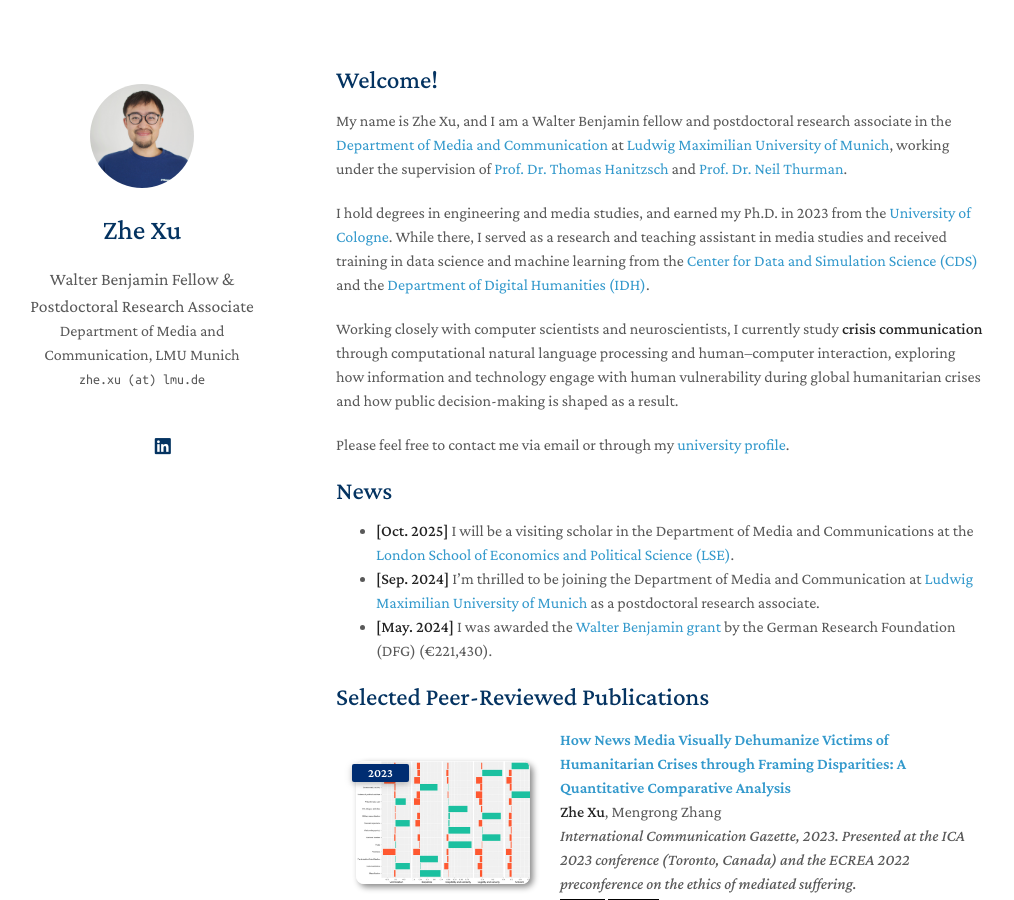
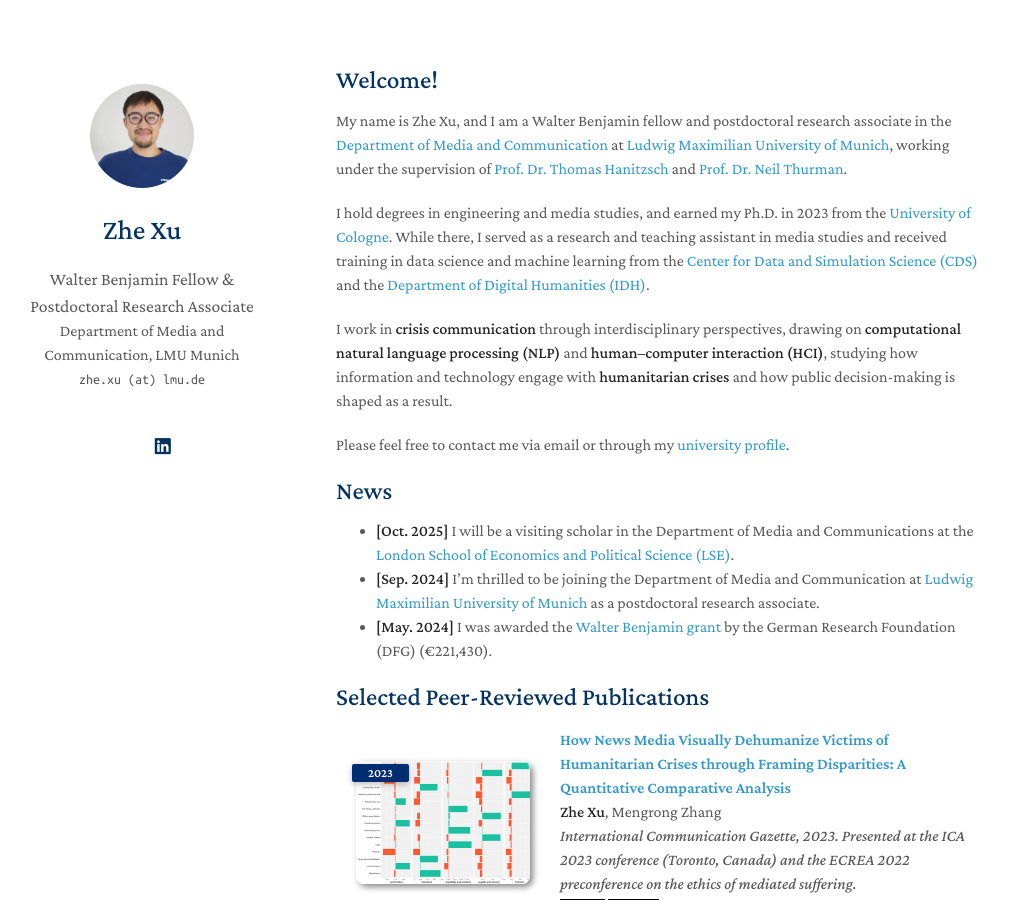
Before and after one commit to zhexuphd/home, a Jekyll site: the page built from index.md, in a window 1280 px wide and 900 px high. Shown: the whole window, without its empty margins (134-1148 px from the left). Built offline with Jekyll 4.4.1, drawn with Linux system fonts in a browser that asks for light colours; a style sheet for code colours, icons or effects is not loaded; our own code applies the rules of GitHub Pages for plain Markdown files.

Commit message:
Update index.md

```diff
--- a/index.md
+++ b/index.md
@@ -7,7 +7,7 @@
 
 I hold degrees in engineering and media studies, and earned my Ph.D. in 2023 from the [University of Cologne](https://www.uni-koeln.de/en/). While there, I served as a research and teaching assistant in media studies and received training in data science and machine learning from the [Center for Data and Simulation Science (CDS)](https://cds.uni-koeln.de/en/) and the [Department of Digital Humanities (IDH)](https://dh.phil-fak.uni-koeln.de/).
 
-Working closely with computer scientists and neuroscientists, I currently study **crisis communication** through computational natural language processing and human–computer interaction, exploring how information and technology engage with human vulnerability during global humanitarian crises and how public decision-making is shaped as a result.
+I work in **crisis communication** through interdisciplinary perspectives, drawing on **computational natural language processing (NLP)** and **human–computer interaction (HCI)**, studying how information and technology engage with **humanitarian crises** and how public decision-making is shaped as a result.
 
 Please feel free to contact me via email or through my [university profile](https://www.ifkw.uni-muenchen.de/organisation/personen/mitarbeiter/xu_zhe/index.html).
 
```
